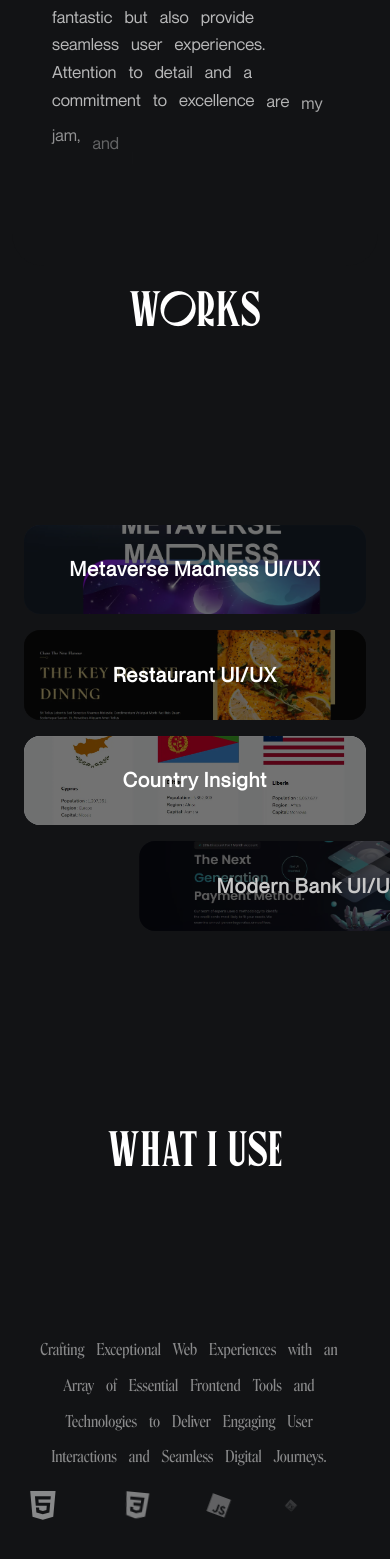
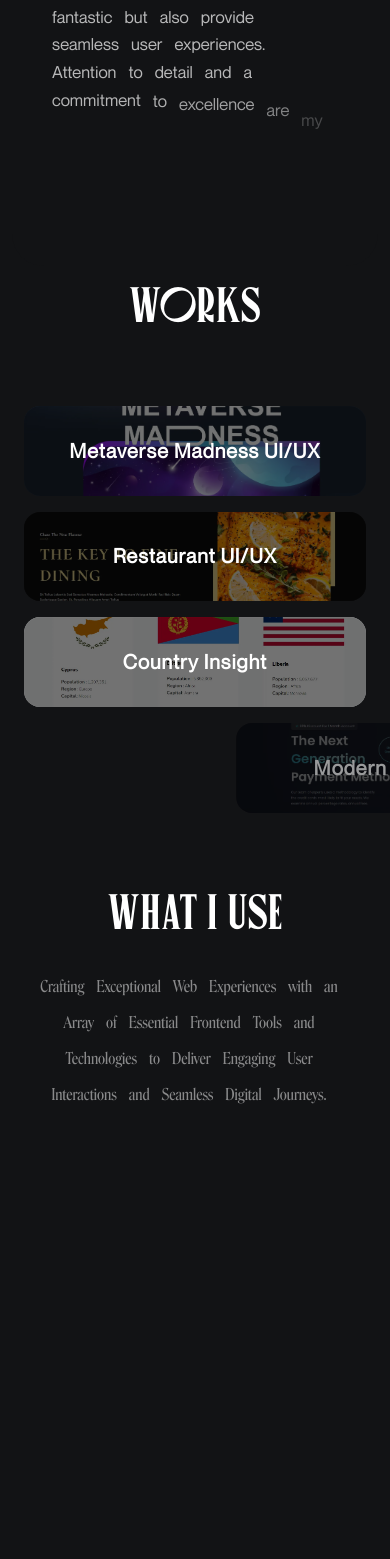
Before and after one commit to shiyammm/portfolio_using_react, a React (Vite) app: page / in a window 390 px wide. Shown: the part 1185-2744 px from the top of the page. Built offline with nearby package versions, Linux system fonts and the light colour scheme.

Commit message:
Ensure responsive height, fix padding, gaps, and align contact page links correctly. Implement timeline animation for the slider.

```diff
--- a/src/components/Menu.jsx
+++ b/src/components/Menu.jsx
@@ -143,7 +143,11 @@ const Menu = () => {
             {NavLinks.map((link, i) => (
               <li className="relative" key={i}>
                 <TextHoverEffect link={link} />
-                <a id={link} href={`/#${link}`} className="hidden xl:block">
+                <a
+                  id={link}
+                  href={`/#${link}`}
+                  className="hidden xl:block text-[2rem]"
+                >
                   {link}
                 </a>
               </li>
--- a/src/containers/Contact.jsx
+++ b/src/containers/Contact.jsx
@@ -1,6 +1,4 @@
 import React from 'react';
-import { SiGithub } from 'react-icons/si';
-import { FaLinkedin } from 'react-icons/fa';
 import { useGSAP } from '@gsap/react';
 import gsap from 'gsap';
 import { MdArrowOutward } from 'react-icons/md';
@@ -77,8 +75,8 @@ const Contact = ({ setHoverMail }) => {
       </div>
       <div className="absolute bottom-0 w-full">
         <div className="w-full h-[1px] line bg-white"></div>
-        <div className="flex items-center justify-between w-full py-10 px-14 links sm:flex-col sm:gap-4 sm:justify-center">
-          <div className="space-y-4">
+        <div className="flex items-center justify-between w-full py-10 sm:flex-col px-14 links">
+          <div className="items-center space-y-4 sm:flex sm:space-y-0 sm:space-x-4">
             {SocialLinks.map((link) => (
               <div key={link.name}>
                 <a href={link.url} className="flex items-center gap-3 text-md">
@@ -91,15 +89,15 @@ const Contact = ({ setHoverMail }) => {
             ))}
           </div>
 
-          <div className="space-y-4">
-            <div className="">
-              <span className="inline-block sm:text-sm  tracking-[0.1rem] font-medium font-neue-montreal">
-                Created by Shiyam Robert
+          <div className="items-center space-y-4 sm:">
+            <div className="sm:hidden">
+              <span className="inline-block sm:text-xs  tracking-[0.1rem] font-medium font-neue-montreal">
+                shiyamrobert@gmail.com
               </span>
             </div>
             <div className="">
-              <span className="inline-block sm:text-sm  tracking-[0.1rem] font-medium font-neue-montreal">
-                shiyamrobert@gmail.com
+              <span className="inline-block sm:text-xs  tracking-[0.1rem] font-medium font-neue-montreal">
+                Created by Shiyam Robert
               </span>
             </div>
           </div>
--- a/src/containers/WhatIUse.jsx
+++ b/src/containers/WhatIUse.jsx
@@ -43,6 +43,11 @@ const WhatIUse = () => {
         ease: 'power4.out',
       });
 
+      tl4.current.from(sliderRef.current, {
+        y: 80,
+        opacity: 0,
+      });
+
       tl4.current.from('.icon', {
         scale: 0,
         opacity: 0,
@@ -80,7 +85,7 @@ const WhatIUse = () => {
         animation: tl4.current,
       });
     },
-    { scope: skillRef },
+    { scope: skillRef, sliderRef },
   );
 
   useEffect(() => {
@@ -145,7 +150,7 @@ const WhatIUse = () => {
 
   return (
     <section
-      className=" w-full h-screen space-y-[8rem] xl:space-y-[1rem] overflow-hidden py-14 xl:flex-center flex-col relative"
+      className=" w-full h-screen space-y-[8rem] xl:space-y-[1rem] overflow-hidden xl:flex-center flex-col relative whatIUse"
       ref={skillRef}
     >
       <h1
@@ -156,8 +161,13 @@ const WhatIUse = () => {
       >
         What I use
       </h1>
-      <div className="text-left text-white mt-[2rem] flex items-center justify-center title flex-col space-y-9 ">
-        <p className=" text-center  font-roslindale-display text-white/50  mt-[1rem] text-div px-10 skill-para">
+      <div className="flex flex-col items-center justify-center text-left text-white title space-y-9 ">
+        <p
+          style={{
+            paddingBlock: 'calc(2.5rem + 2.5vw)',
+          }}
+          className="px-10 text-center font-roslindale-display text-white/50 text-div skill-para"
+        >
           {ParagraphWords.map((ParagraphWord, index) => (
             <span key={index} className="inline-block mr-3 word">
               {ParagraphWord}
@@ -170,12 +180,12 @@ const WhatIUse = () => {
           <span className="arrow-right"> → </span>
         </span>
       </div>
-      <div className="relative grid w-full xl:hidden " ref={sliderRef}>
+      <div className="relative grid w-full xl:hidden" ref={sliderRef}>
         <div className="skill_container" ref={skillTextRef}>
           <div className="flex flex-nowrap gap-[6rem] bg-violet font-Canopee-Regular skill_text uppercase p-7 2xl:p-4 xl:p-2 font-medium text-black tracking-[0.6rem] xl:mt-[3rem]">
             {skillsData.map((skill, index) => (
               <span
-                className=" flex items-center gap-[3rem] xl:gap-[2rem] whitespace-nowrap text-[7rem] xl:text-[4rem] skill relative will-change-transform "
+                className=" flex items-center gap-[3rem] xl:gap-[2rem] whitespace-nowrap text-[5rem] xl:text-[4rem] skill relative will-change-transform "
                 key={index}
               >
                 <PiStarFourFill className="w-10 h-10 font-Canopee-Regular" />
@@ -189,7 +199,7 @@ const WhatIUse = () => {
         className="flex-wrap items-center justify-center hidden px-3 xl:flex"
         style={{
           width: 'calc(24.6rem + 24.6vw)',
-          gap: 'calc(1.6rem + 1.6vw)',
+          gap: 'calc(1.567rem + 1.567vw)',
         }}
       >
         {skillsData.map((skill, i) => (
@@ -199,7 +209,7 @@ const WhatIUse = () => {
               height: 'calc(3.5rem + 3.5vw)',
             }}
             key={i}
-            className="flex flex-col items-center justify-center gap-5 text-center "
+            className="flex flex-col items-center justify-center gap-5 text-center"
           >
             <skill.icon
               className=" text-white/50 icon"
--- a/src/containers/Works.jsx
+++ b/src/containers/Works.jsx
@@ -234,14 +234,14 @@ const Works = ({ cursor, setHoverLink }) => {
         </div>
       </section>
       <section
-        className="relative items-center justify-center hidden w-full h-screen px-6 text-white xl:flex"
+        className="relative items-center justify-center hidden w-full h-screen px-6 text-white xl:flex works-mob"
         ref={projectsSmallScreenDiv}
       >
         <h1
           style={{
             fontSize: 'calc(2.5rem + 2.5vw)',
           }}
-          className="absolute text-white top-2 font-Canopee-Regular works-title"
+          className="absolute text-white -translate-x-1/2 top-14 xl:top-1 font-Canopee-Regular left-1/2 skill-title"
         >
           Works
         </h1>
--- a/src/index.css
+++ b/src/index.css
@@ -127,8 +127,7 @@
 @media (max-width: 1279px) {
   .about,
   .works-mob,
-  .whatIUse,
-  .contact {
+  .whatIUse {
     height: calc(30.5rem + 30.5vw);
   }
 }
```
